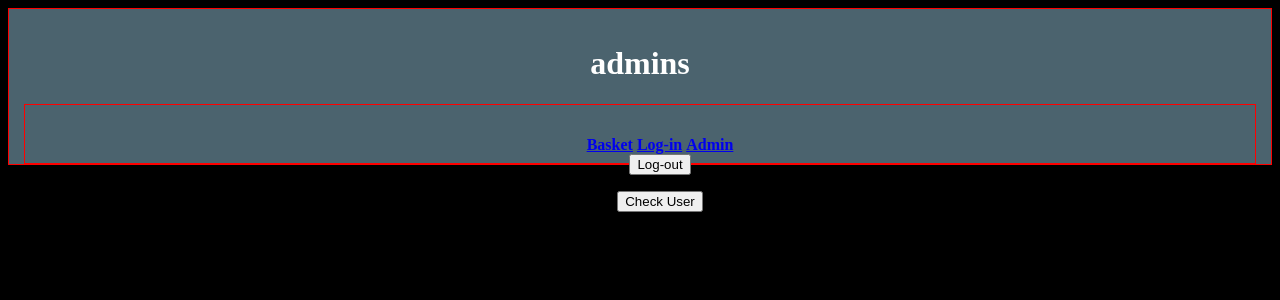
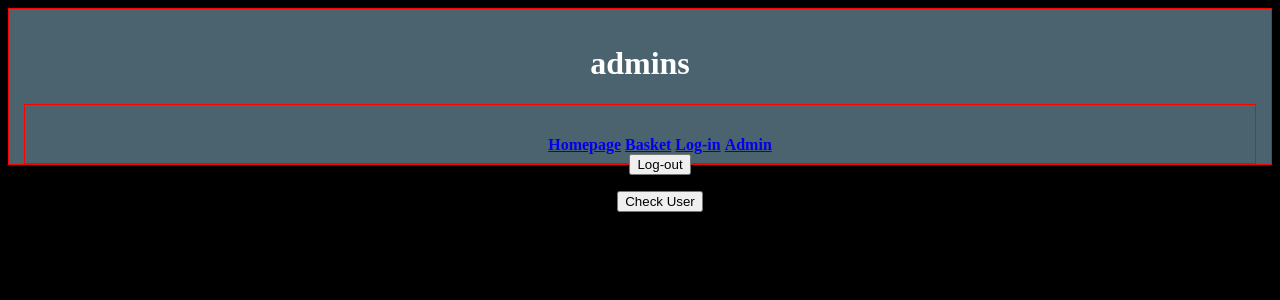
Before and after one commit to youngalou/ft_minishop, a PHP site: page /ft_minishop/sort_by_type.php in a window 1280 px wide. Shown: the top 300 px of the page. Run offline with PHP 8.4, Linux system fonts and the light colour scheme; the visitor is signed in with stand-in values (Sample User, id 1); data that the repository does not hold is empty; some libraries are stand-ins or nearby versions.

Commit message:
Added homepage link to category pages.

```diff
--- a/sort_by_color.php
+++ b/sort_by_color.php
@@ -68,6 +68,7 @@ else if ($_POST['submit'] === "Check User")
 				<div class="row">
 					<div class="col-12">
 						<ul>
+							<li><a href="homepage.php"><b>Homepage</b></a></li>
 							<li><a href="basket.php"><b>Basket</b></a></li>
 							<li><a href="login.php"><b>Log-in</b></a></li>
 							<li><a href="admin.php"><b>Admin</b></a></li>
--- a/sort_by_condition.php
+++ b/sort_by_condition.php
@@ -64,6 +64,7 @@ else if ($_POST['submit'] === "Check User")
 				<div class="row">
 					<div class="col-12">
 						<ul>
+							<li><a href="homepage.php"><b>Homepage</b></a></li>
 							<li><a href="basket.php"><b>Basket</b></a></li>
 							<li><a href="login.php"><b>Log-in</b></a></li>
 							<li><a href="admin.php"><b>Admin</b></a></li>
--- a/sort_by_type.php
+++ b/sort_by_type.php
@@ -68,6 +68,7 @@ else if ($_POST['submit'] === "Check User")
 				<div class="row">
 					<div class="col-12">
 						<ul>
+							<li><a href="homepage.php"><b>Homepage</b></a></li>
 							<li><a href="basket.php"><b>Basket</b></a></li>
 							<li><a href="login.php"><b>Log-in</b></a></li>
 							<li><a href="admin.php"><b>Admin</b></a></li>
```
